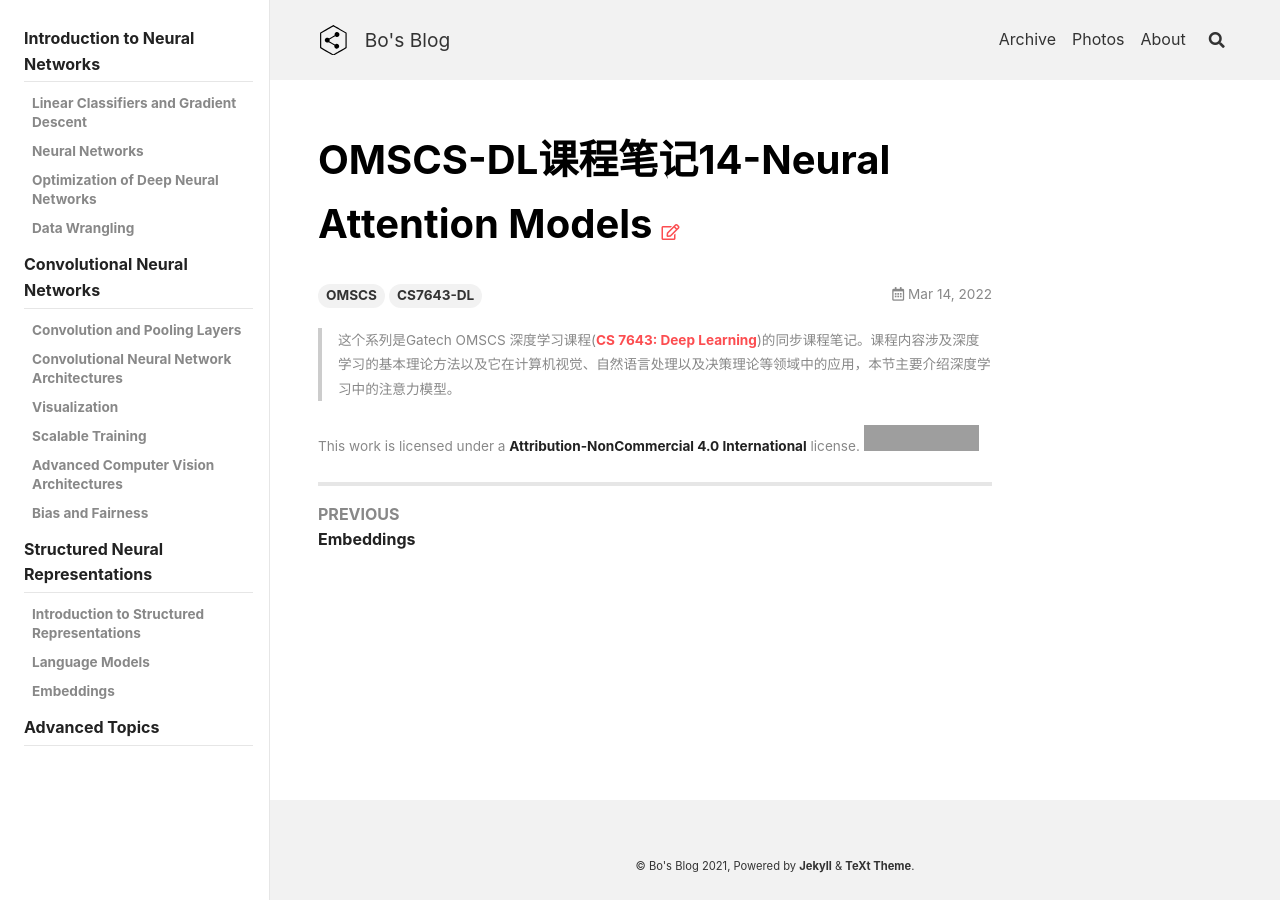
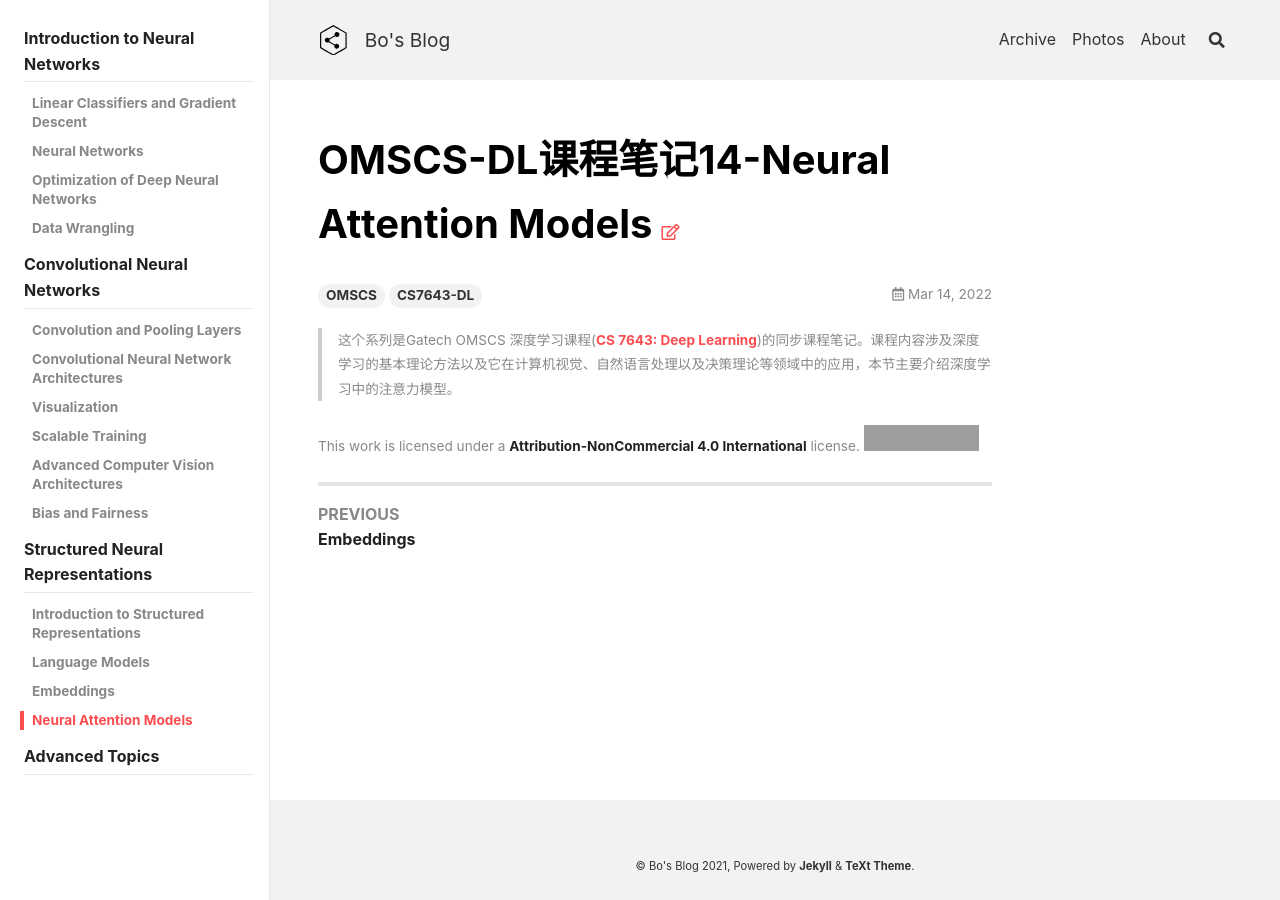
Before and after one commit to peng00bo00/peng00bo00_previous_blog, a Jekyll site: the page built from _posts/2022-03-14-OMSCS-DL-NOTES-14.md, in a window 1280 px wide. Built offline with Jekyll 4.4.1, drawn with Linux system fonts in a browser that asks for light colours; nearby versions of some CDN libraries; grey boxes are pictures that could not be loaded.

Commit message:
Update navigation.yml

```diff
--- a/_data/navigation.yml
+++ b/_data/navigation.yml
@@ -278,6 +278,8 @@ OMSCS-DL:
         url: /2022/02/28/OMSCS-DL-NOTES-12.html
       - title: Embeddings
         url: /2022/03/07/OMSCS-DL-NOTES-13.html
+      - title: Neural Attention Models
+        url: /2022/03/14/OMSCS-DL-NOTES-14.html
   - title: Advanced Topics
 
 OMSCS-SIM:
```
